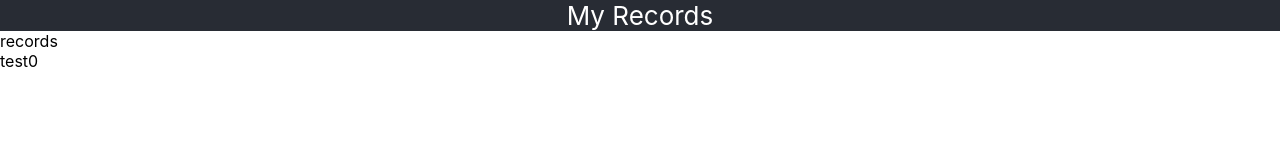
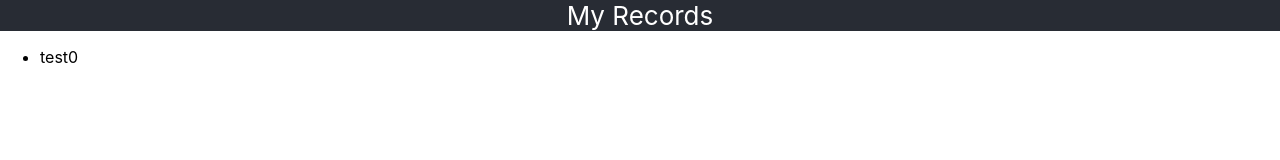
Before and after one commit to SPK80/my-records, a React (Create React App) app: page / in a window 1280 px wide. Shown: the top 160 px of the page. Built offline with nearby package versions, Linux system fonts and the light colour scheme.

Commit message:
feat: wrap Records to <ul>

```diff
--- a/src/components/Records.jsx
+++ b/src/components/Records.jsx
@@ -3,16 +3,17 @@ import { Record } from "./Record";
 export function Records({ records }) {
 	return (
 		<div className="Records">
-			records
-			<div>	{
+			<ul>	{
 				records?.map(record =>
-					<Record
-						key={record.key.toString()}
-						data={record.data}
-					/>
+					<li>
+						<Record
+							key={record.key.toString()}
+							data={record.data}
+						/>
+					</li>
 				)
 			}
-			</div>
+			</ul >
 		</div>
 	);
 }
```
